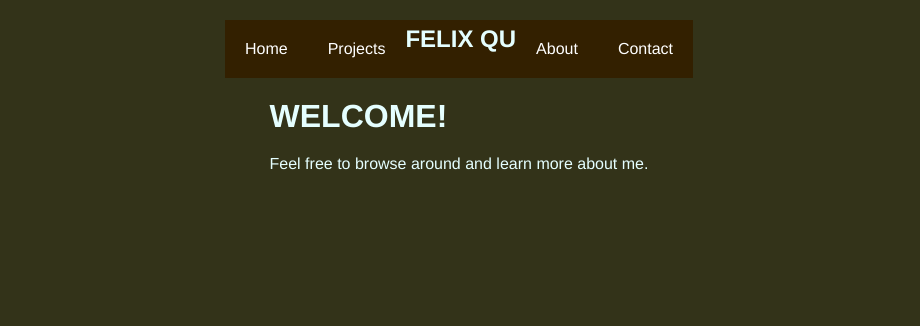
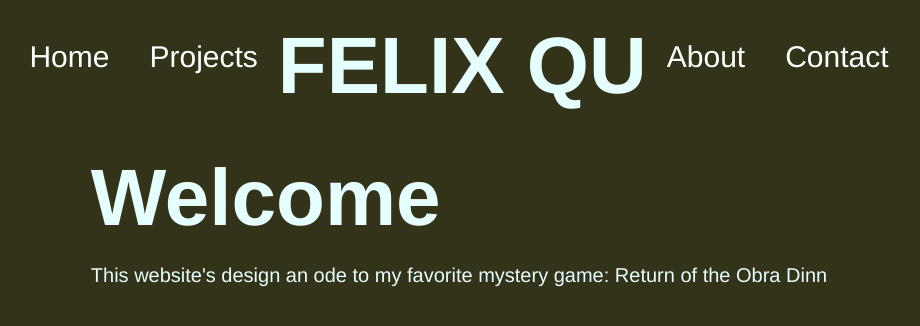
Before and after one commit to fequ830/fequ830.github.io, a React (Create React App) app: page / in a window 1280 px wide. Shown: the top 326 px of the page, without its empty margins (181-1101 px from the left). Built offline with nearby package versions, Linux system fonts and the light colour scheme.

Commit message:
reflect to gh pages

```diff
--- a/src/App.css
+++ b/src/App.css
@@ -28,12 +28,13 @@ body {
 nav ul {
   list-style: none;
   display: flex;
-  background-color: #332000;
+  background-color: #333319;
   margin-bottom: 20px;
 }
 
 nav ul li {
   padding: 20px;
+  font-size: 30px;
 }
 
 nav ul li a {
@@ -47,12 +48,14 @@ nav ul li a {
 
 h1 {
   margin-bottom: 20px;
-  color: #e5ffff
+  color: #e5ffff;
+  font-size: 80px;
 }
 
 p {
   margin-bottom: 15px;
-  color: #e5ffff
+  color: #e5ffff;
+  font-size: 20px;
 }
 
 .centered {
--- a/src/App.js
+++ b/src/App.js
@@ -25,8 +25,8 @@ const Navigation = () => (
 
 const Home = () => (
   <div className='home'>
-    <h1>WELCOME!</h1>
-    <p> Feel free to browse around and learn more about me.</p>
+    <h1>Welcome</h1>
+    <p> This website's design an ode to my favorite mystery game: Return of the Obra Dinn</p>
   </div>
 );
 
```
